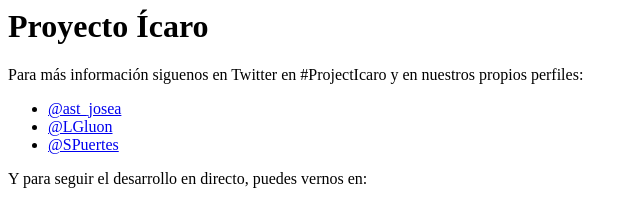
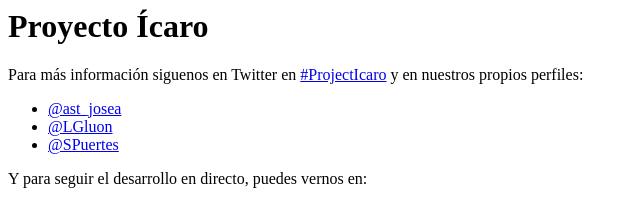
Before and after one commit to SPaceLab-ST/SPaceLab-ST, a plain HTML site: page index.html in a window 1280 px wide. Shown: the top 201 px of the page, 0-640 px from the left. Drawn offline with Linux system fonts and the light colour scheme.

Commit message:
Hastag ProjectIcaro

```diff
--- a/index.html
+++ b/index.html
@@ -4,7 +4,7 @@
   </head>
   <body>
     <h1>Proyecto Ícaro</h1>
-    <p>Para más información siguenos en Twitter en #ProjectIcaro y en nuestros propios perfiles:
+    <p>Para más información siguenos en Twitter en <a href="https://twitter.com/search?q=%23ProjectIcaro&src=typed_query">#ProjectIcaro</a> y en nuestros propios perfiles:
       <ul>
         <li><a href="https://twitter.com/@ast_josea">@ast_josea</a></li>
         <li><a href="https://twitter.com/LGluon">@LGluon</a></li>
```
